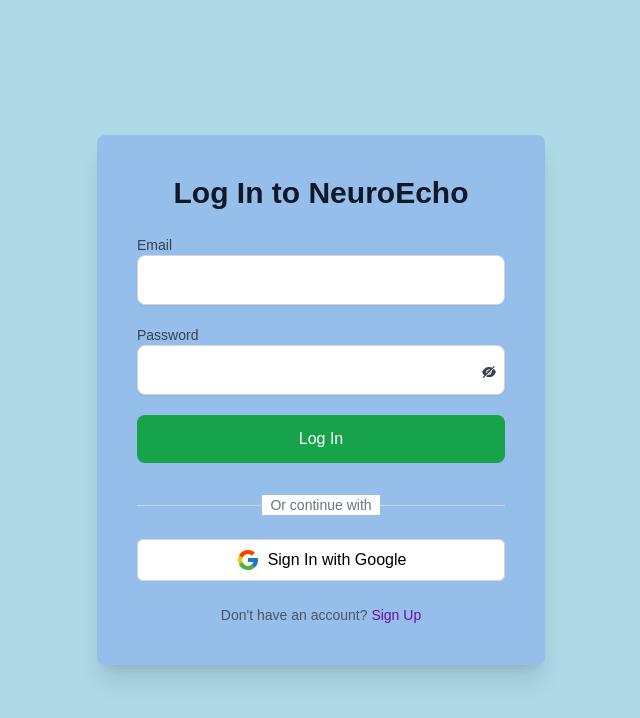
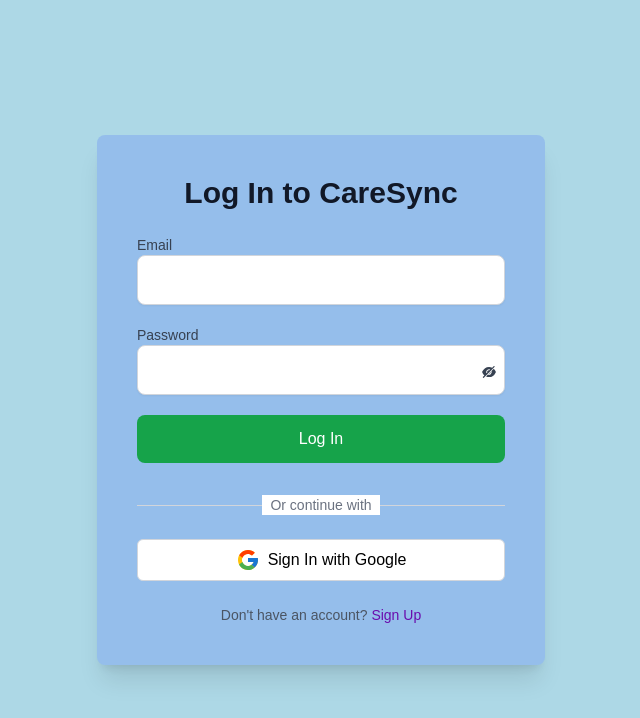
Before and after one commit to Ron111104/fluencytrack-frontend, a Next.js app: page /login in a window 1280 px wide. Shown: the top 718 px of the page, without its empty margins (319-959 px from the left). Built offline with nearby package versions, Linux system fonts and the light colour scheme; no server answers.

Commit message:
Updated sitename

```diff
--- a/pages/login.js
+++ b/pages/login.js
@@ -57,7 +57,7 @@
       }}
     >
       <div className="bg-purple-900 p-10 rounded-lg shadow-xl max-w-md w-full transition-opacity duration-500 opacity-100">
-        <h2 className="text-3xl font-extrabold text-center text-gray-900 mb-6">Log In to NeuroEcho</h2>
+        <h2 className="text-3xl font-extrabold text-center text-gray-900 mb-6">Log In to CareSync</h2>
         <form onSubmit={handleLogin} className="space-y-5">
           <div>
             <label className="block text-sm font-medium text-gray-700">Email</label>
```
